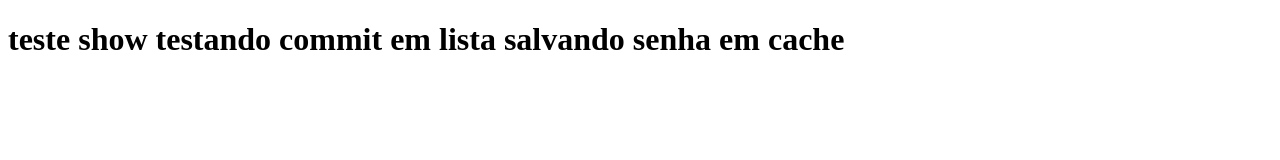
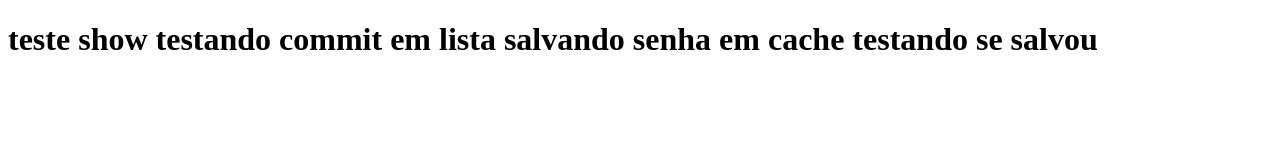
Before and after one commit to Herberpj-code/git, a website: page index.html in a window 1280 px wide. Drawn offline with Linux system fonts and the light colour scheme.

Commit message:
testando se salvou a senha

```diff
--- a/index.html
+++ b/index.html
@@ -11,6 +11,7 @@
         show
         testando commit em lista
         salvando senha em cache
+        testando se salvou
     </h1>
 </body>
 </html>
```
